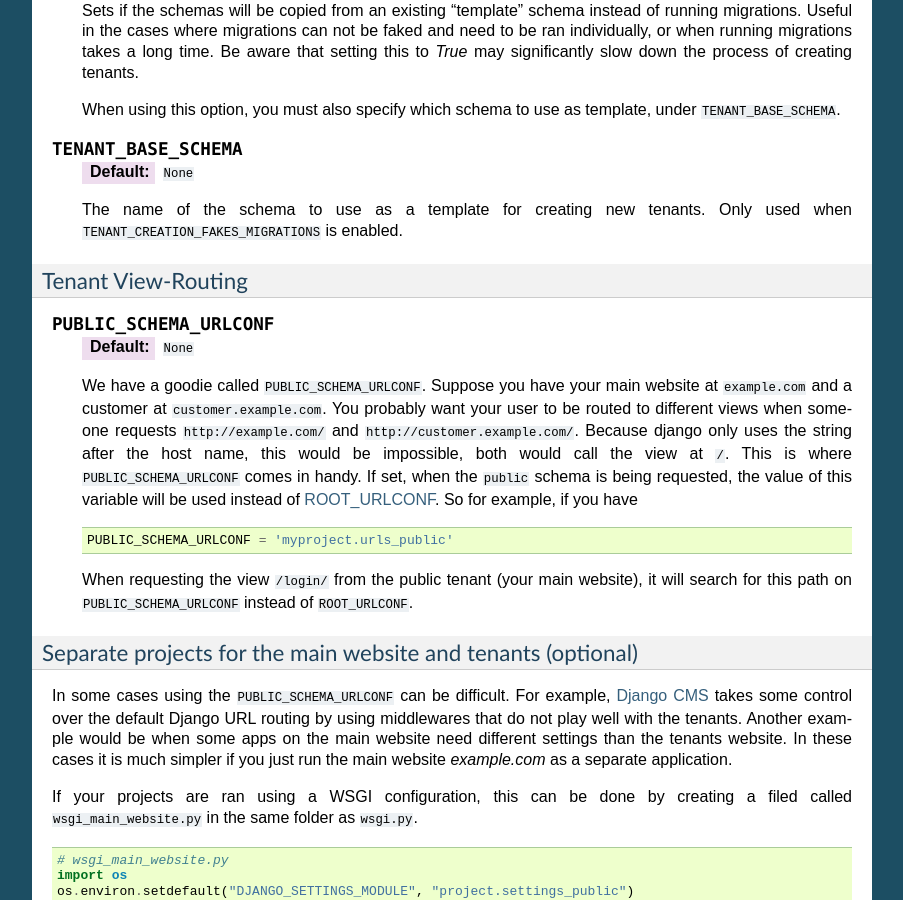
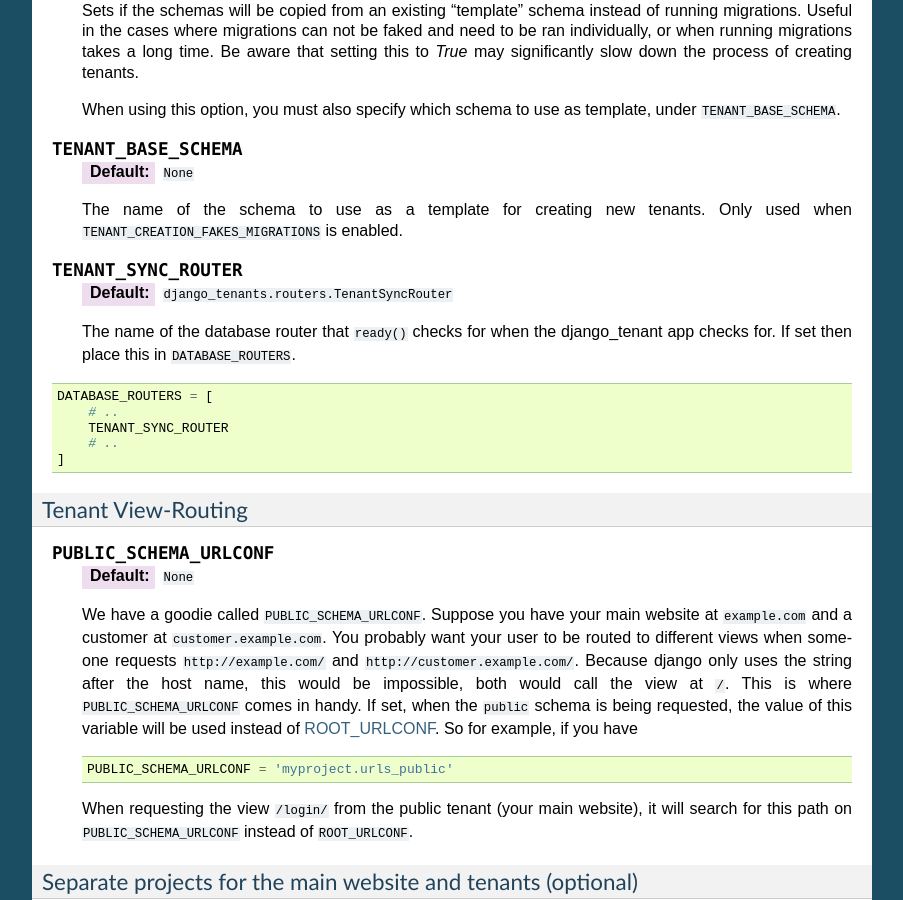
Before and after one commit to django-tenants/django-tenants, a Sphinx documentation site: the page built from docs/install.rst, in a window 1280 px wide and 900 px high, scrolled down 3521 px. Shown: the whole window, without its empty margins (198-1101 px from the left). Built offline with Sphinx 7.4.7, drawn with Linux system fonts in a browser that asks for light colours; the version number could not be read and is left out.

Commit message:
Added setting 'TENANT_SYNC_ROUTER' #508

```diff
--- a/docs/install.rst
+++ b/docs/install.rst
@@ -224,6 +224,22 @@ Optional Settings
     The name of the schema to use as a template for creating new tenants. Only used when ``TENANT_CREATION_FAKES_MIGRATIONS`` is enabled.
 
 
+.. attribute:: TENANT_SYNC_ROUTER
+
+    :Default: ``django_tenants.routers.TenantSyncRouter``
+
+    The name of the database router that ``ready()`` checks for when the django_tenant app checks for.  If set then place this in ``DATABASE_ROUTERS``.
+
+
+.. code-block:: python
+
+    DATABASE_ROUTERS = [
+        # ..
+        TENANT_SYNC_ROUTER
+        # ..
+    ]
+
+
 Tenant View-Routing
 -------------------
 
```
Also changed, not shown: 1 other file.
